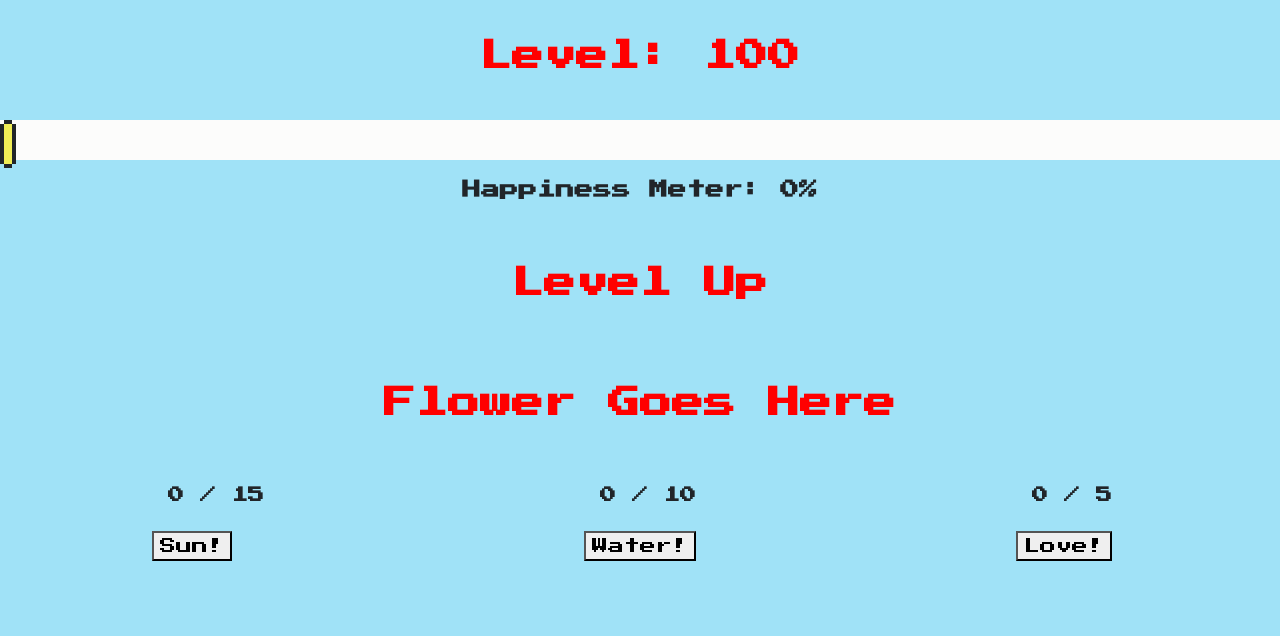
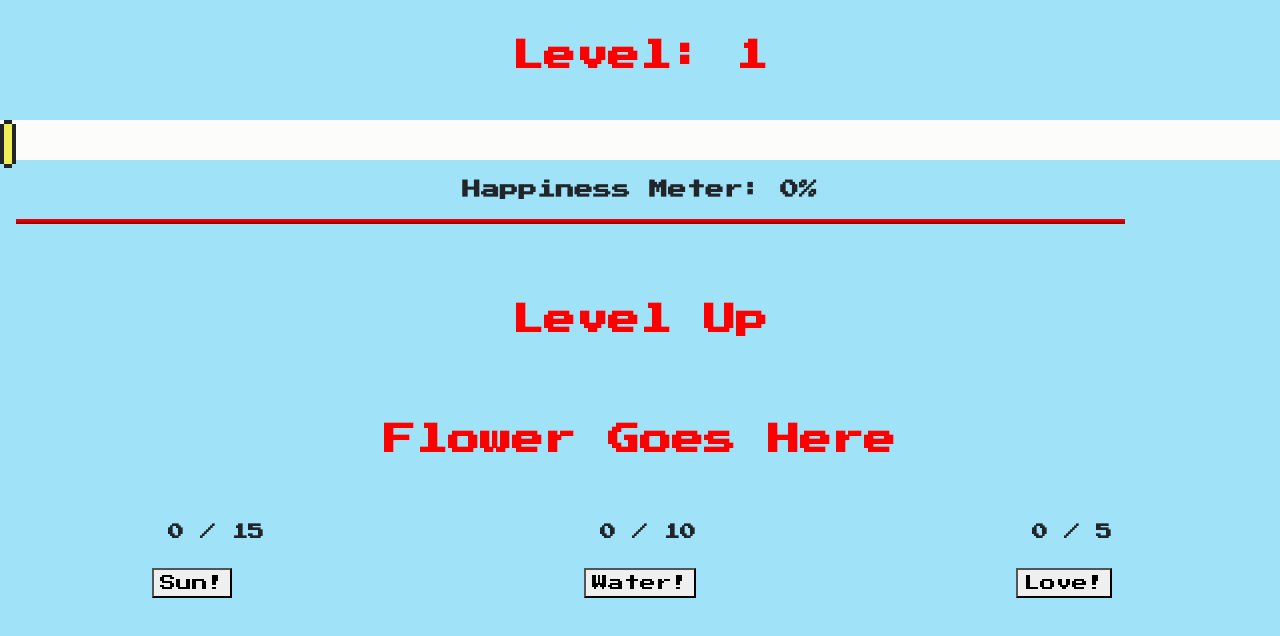
Before and after one commit to x-camacho/x-camacho.github.io, a plain HTML site: page index.html in a window 1280 px wide. Drawn offline with nearby package versions, Linux system fonts and the light colour scheme.

Commit message:
Changed Level Number

```diff
--- a/index.html
+++ b/index.html
@@ -13,7 +13,7 @@
 </head>
 <body>
     <div>
-        <h1 id="level">Level: 100</h1>
+        <h1 id="level">Level: 1</h1>
     </div>
     <div class="nes-xpbar" div id="value2"  style="width: 100%">
     <div class="nes-progress is-warning" div id="value" data-value="0" style="width: 0%"></div>
@@ -22,8 +22,8 @@
     </div> -->
         <h3>Happiness Meter: <span id="xpPercent">0%</span></h3>
     </div>
-    <!-- <div class="round-time-bar" data-style="smooth" style="--duration: 120;">
-        <div></div> -->
+    <div class="round-time-bar" data-style="smooth" style="--duration: 45;">
+        <div></div>
         <!-- <button id="restart-button">restart timers</button> -->
       </div>
       <div>
```
